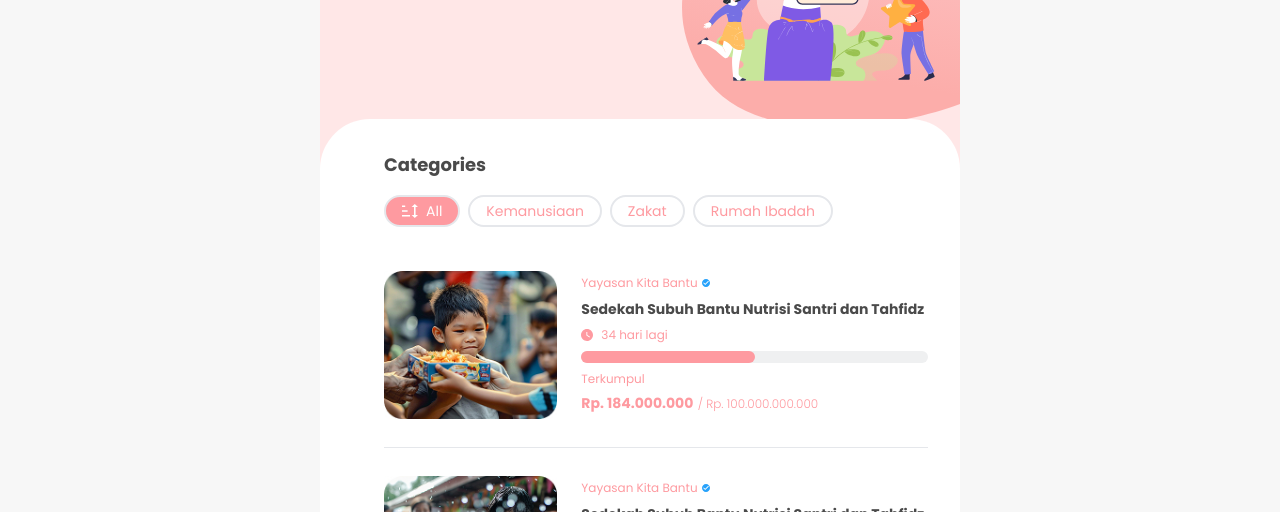
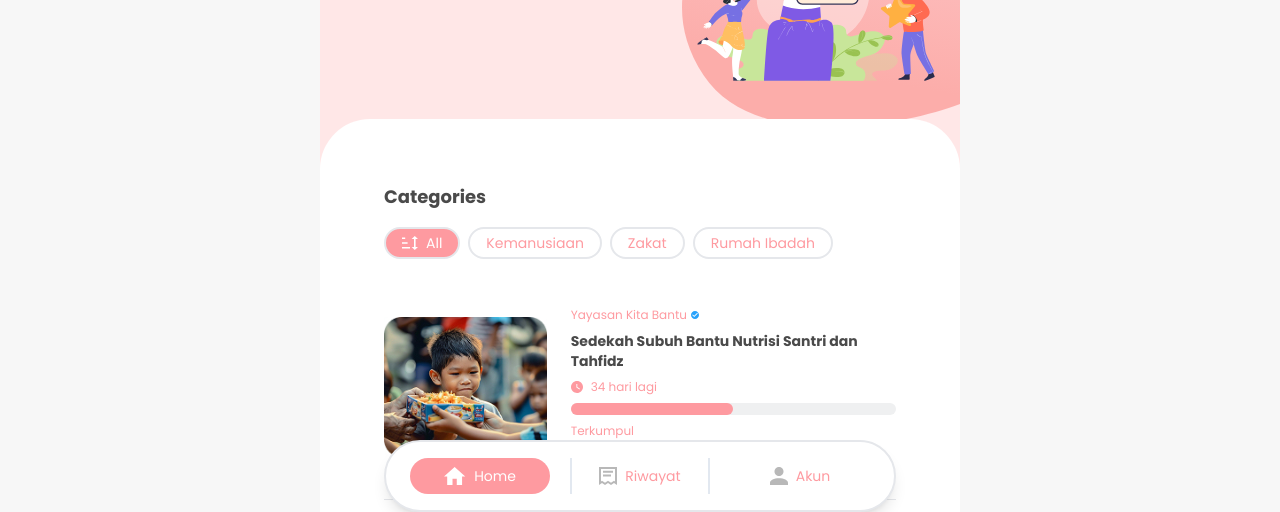
Before and after one commit to Ardhiityo/Kitabantu, a website: page index.html in a window 1280 px wide. Shown: the part 288-800 px from the top of the page. Drawn offline with Linux system fonts and the light colour scheme.

Commit message:
feat : bottom navigation

```diff
--- a/index.html
+++ b/index.html
@@ -9,7 +9,7 @@
 </head>
 
 <body class="font-popins bg-[#F7F7F7]">
-    <nav class="sticky top-0 bg-primary">
+    <header class="sticky top-0 bg-primary">
         <form action="">
             <div class="flex max-w-screen-sm px-8 py-5 mx-auto">
                 <input type="text" name="search" placeholder="Cari Disini"
@@ -23,7 +23,7 @@
                 </button>
             </div>
         </form>
-    </nav>
+    </header>
 
     <main class="grid max-w-screen-sm mx-auto bg-secondary">
         <section class="grid grid-cols-2">
@@ -36,7 +36,7 @@
             </aside>
         </section>
         <section class="bg-[#FFFFFF] min-h-screen rounded-t-[50px]">
-            <div class="p-8 ps-16">
+            <div class="p-16 pb-0">
                 <h1 class="font-bold text-[#4A4A4A] text-lg">Categories</h1>
                 <ul class="flex flex-wrap gap-2 my-4 mb-10 text-sm text-primary">
                     <li class="flex gap-2 px-4 py-1 text-white border-2 rounded-full bg-primary">
@@ -227,6 +227,38 @@
                     </aside>
                 </div>
                 <hr>
+                <nav class="sticky bottom-0 w-full bg-white border-2 rounded-full shadow-lg">
+                    <ul class="grid grid-cols-3 gap-5 p-4 px-6 border-slate-100 text-primary">
+                        <li
+                            class="flex items-center justify-center gap-2 px-4 py-2 text-sm text-white rounded-full bg-primary">
+                            <svg width="22" height="18" class="hidden sm:inline" viewBox="0 0 22 18"
+                                xmlns="http://www.w3.org/2000/svg">
+                                <path
+                                    d="M8.50909 18V11.6471H12.7636V18H18.0818V9.52941H21.2727L10.6364 0L0 9.52941H3.19091V18H8.50909Z"
+                                    fill="white" />
+                            </svg>
+                            Home
+                        </li>
+                        <li class="flex items-center justify-center gap-2 text-sm sm:border-slate-200 sm:border-x-2">
+                            <svg width="18" height="18" viewBox="0 0 18 18" fill="none"
+                                xmlns="http://www.w3.org/2000/svg" class="hidden sm:inline">
+                                <path
+                                    d="M14 3.78947V5.68421H4V3.78947H14ZM12 7.57895V9.47368H4V7.57895H12ZM15 16.1053L18 18V0H0V18L3 16.1053L6 18L9 16.1053L12 18L15 16.1053ZM16 1.89474V14.4568L15 13.8316L12 15.7263L9 13.8316L6 15.7263L3 13.8316L2 14.4568V1.89474H16Z"
+                                    fill="#B8B8B8" />
+                            </svg>
+                            Riwayat
+                        </li>
+                        <li class="flex items-center justify-center gap-2 text-sm">
+                            <svg width="18" height="18" viewBox="0 0 18 18" fill="none"
+                                xmlns="http://www.w3.org/2000/svg" class="hidden sm:inline">
+                                <path
+                                    d="M9 0C10.1935 0 11.3381 0.474106 12.182 1.31802C13.0259 2.16193 13.5 3.30653 13.5 4.5C13.5 5.69347 13.0259 6.83807 12.182 7.68198C11.3381 8.52589 10.1935 9 9 9C7.80653 9 6.66193 8.52589 5.81802 7.68198C4.97411 6.83807 4.5 5.69347 4.5 4.5C4.5 3.30653 4.97411 2.16193 5.81802 1.31802C6.66193 0.474106 7.80653 0 9 0ZM9 11.25C13.9725 11.25 18 13.2638 18 15.75V18H0V15.75C0 13.2638 4.0275 11.25 9 11.25Z"
+                                    fill="#B8B8B8" />
+                            </svg>
+                            Akun
+                        </li>
+                    </ul>
+                </nav>
             </div>
         </section>
     </main>
--- a/tailwind.config.js
+++ b/tailwind.config.js
@@ -10,6 +10,9 @@ module.exports = {
         primary: "#FE9AA0",
         secondary: "#FFE7E7",
       },
+      borderColor: {
+        primary: "#FE9AA0",
+      },
     },
   },
   plugins: [],
```
Also changed, not shown: src/output.css.
